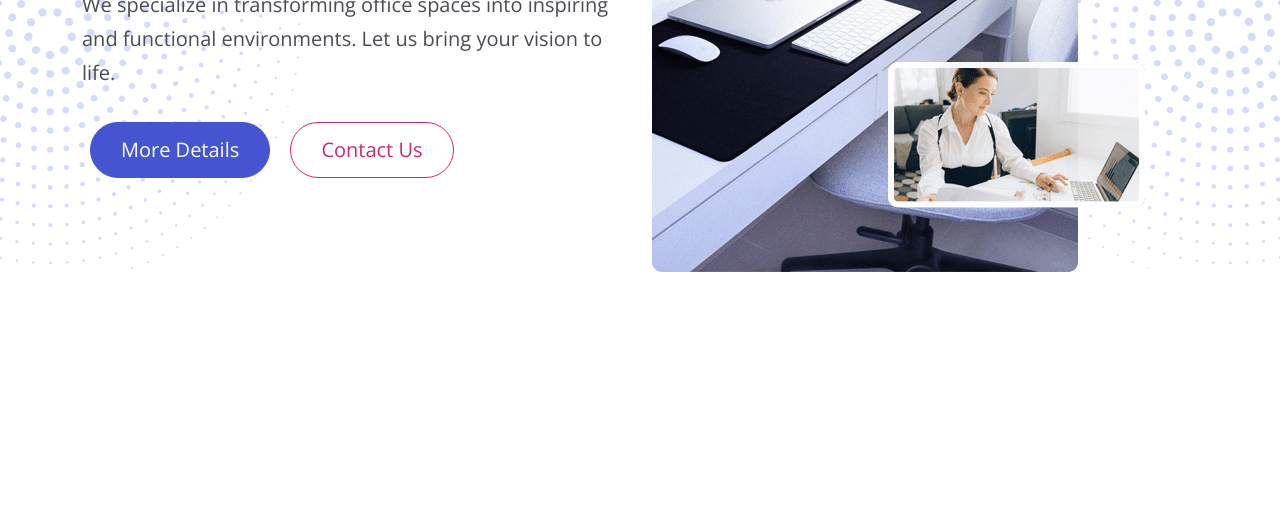
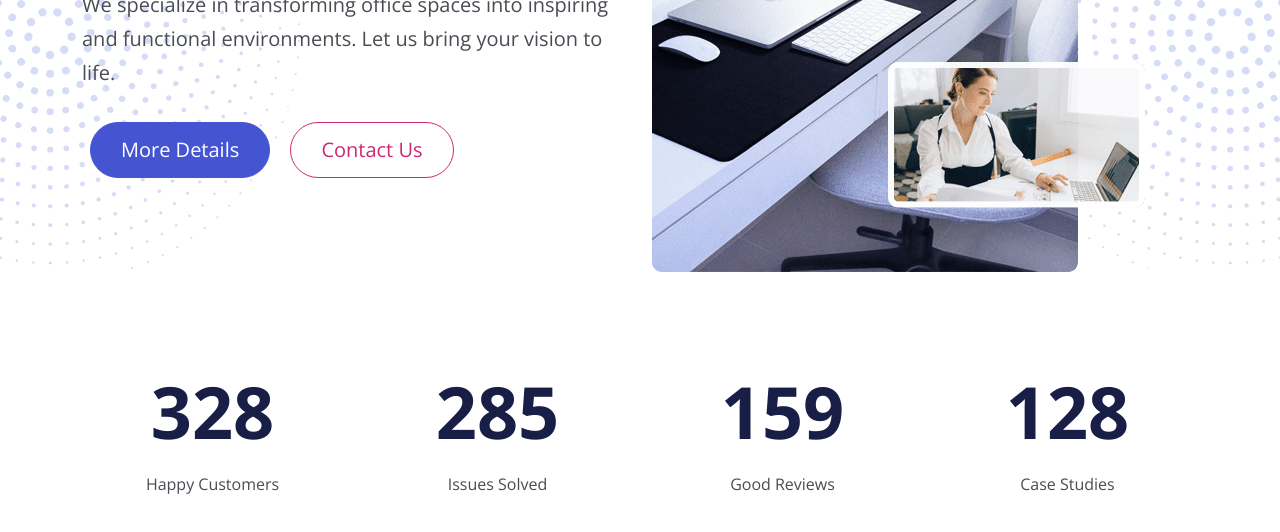
Before and after one commit to hamza99113/Yavin-Office-Design, a website: page index.html in a window 1280 px wide. Shown: the part 422-954 px from the top of the page. Before the commit the page ends 800 px from the top, so only its background shows below. Drawn offline with nearby package versions, Linux system fonts and the light colour scheme; files that its build step writes are made by us from their sources; files whose address does not match are found by name.

Commit message:
Stats and JS Increment

```diff
--- a/index.html
+++ b/index.html
@@ -84,6 +84,32 @@
     </header>
     <!-- Header -->
 
+    <!-- Stats -->
+    <section id="stats" class="stats container">
+      <div class="row my-6">
+        <div class="col-md-3 col-sm-6 text-center">
+          <h2 class="counter display-2 fw-bold" data-target="328"></h2>
+          <p>Happy Customers</p>
+        </div>
+
+        <div class="col-md-3 col-sm-6 text-center">
+          <h2 class="counter display-2 fw-bold" data-target="285"></h2>
+          <p>Issues Solved</p>
+        </div>
+
+        <div class="col-md-3 col-sm-6 text-center">
+          <h2 class="counter display-2 fw-bold" data-target="159"></h2>
+          <p>Good Reviews</p>
+        </div>
+
+        <div class="col-md-3 col-sm-6 text-center">
+          <h2 class="counter display-2 fw-bold" data-target="128"></h2>
+          <p>Case Studies</p>
+        </div>
+      </div>
+    </section>
+    <!-- Stats -->
+
 	<script src="/Yavin-Website/js/bootstrap.bundle.min.js"></script>
 	<script src="/Yavin-Website/js/script.js"></script>
   </body>
--- a/js/script.js
+++ b/js/script.js
@@ -9,4 +9,30 @@ function userScroll(){
         }
     })
 }
+
+function incrementStats(){
+    const counters = document.querySelectorAll('.counter');
+
+    counters.forEach((counter)=>{
+        counter.innerText = 0;
+
+        const updateCounter = () => {
+            // + sign indicates a number in JS
+            const target = +counter.getAttribute('data-target');
+            const c = +counter.innerText;
+
+            const increment = target / 200;
+
+            if(c < target) {
+                counter.innerText = Math.ceil(c + increment);
+                setTimeout(updateCounter, 1)
+            } else{
+                counter.innerText = target;
+            }
+        };
+        updateCounter();
+    });
+}
+
 document.addEventListener('DOMContentLoaded', userScroll);
+document.addEventListener('DOMContentLoaded', incrementStats);
```
